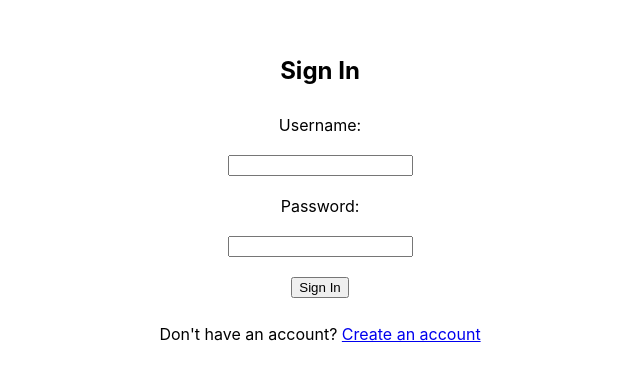
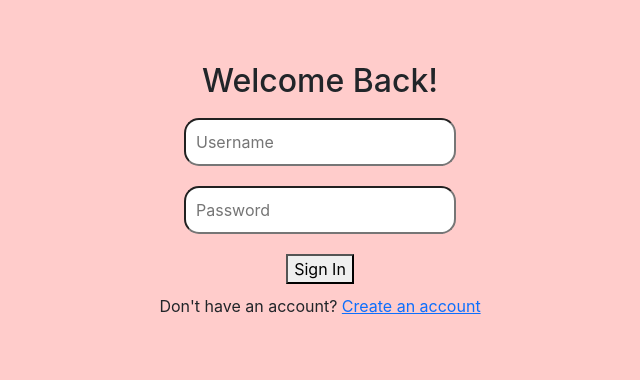
Before and after one commit to FutureWave-Technologies-LLC/DummyWebsiteReact2, a React (Create React App) app: page /sign-in in a window 1280 px wide. Shown: the part 202-582 px from the top of the page, without its empty margins (320-960 px from the left). Built offline with nearby package versions, Linux system fonts and the light colour scheme.

Commit message:
changed CSS

```diff
--- a/src/index.css
+++ b/src/index.css
@@ -5,6 +5,7 @@ body {
     sans-serif;
   -webkit-font-smoothing: antialiased;
   -moz-osx-font-smoothing: grayscale;
+  background-color: #ffcccb;
 }
 
 code {
--- a/src/index.js
+++ b/src/index.js
@@ -1,7 +1,7 @@
 import React from 'react';
 import ReactDOM from 'react-dom/client';
 import { BrowserRouter } from 'react-router-dom';
-
+import 'bootstrap/dist/css/bootstrap.min.css';
 import './index.css';
 import App from './App';
 import reportWebVitals from './reportWebVitals';
--- a/src/pages/SignInPage.css
+++ b/src/pages/SignInPage.css
@@ -12,6 +12,14 @@
     align-items: center;
 }
 
+.signin-form input {
+    margin: 10px 0;
+    border-radius: 15px;
+    padding: 10px;
+    width: 100%;
+    max-width: 300px;
+}
+
 .signin-form label,
 .signin-form input,
 .signin-form button {
--- a/src/pages/SignInPage.js
+++ b/src/pages/SignInPage.js
@@ -12,21 +12,21 @@ const SignInPage = () => {
 
     return (
         <div className="signin-container">
-            <h2>Sign In</h2>
+            <h2>Welcome Back!</h2>
             <form className="signin-form">
-                <label htmlFor="username">Username:</label>
                 <input
                     type="text"
                     id="username"
                     value={username}
+                    placeholder="Username"
                     onChange={(e) => setUsername(e.target.value)}
                 />
 
-                <label htmlFor="password">Password:</label>
                 <input
                     type="password"
                     id="password"
                     value={password}
+                    placeholder="Password"
                     onChange={(e) => setPassword(e.target.value)}
                 />
 
```
